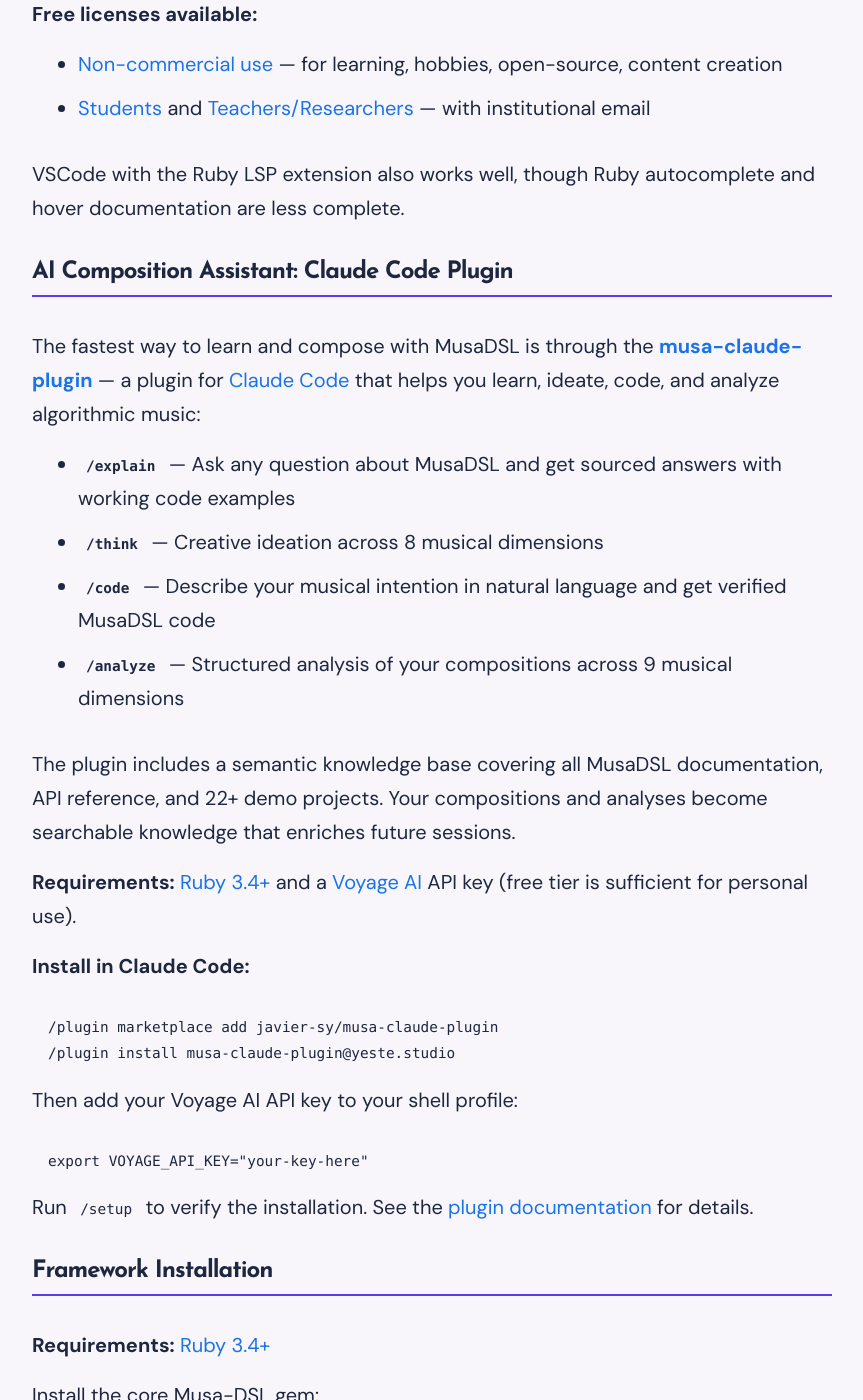
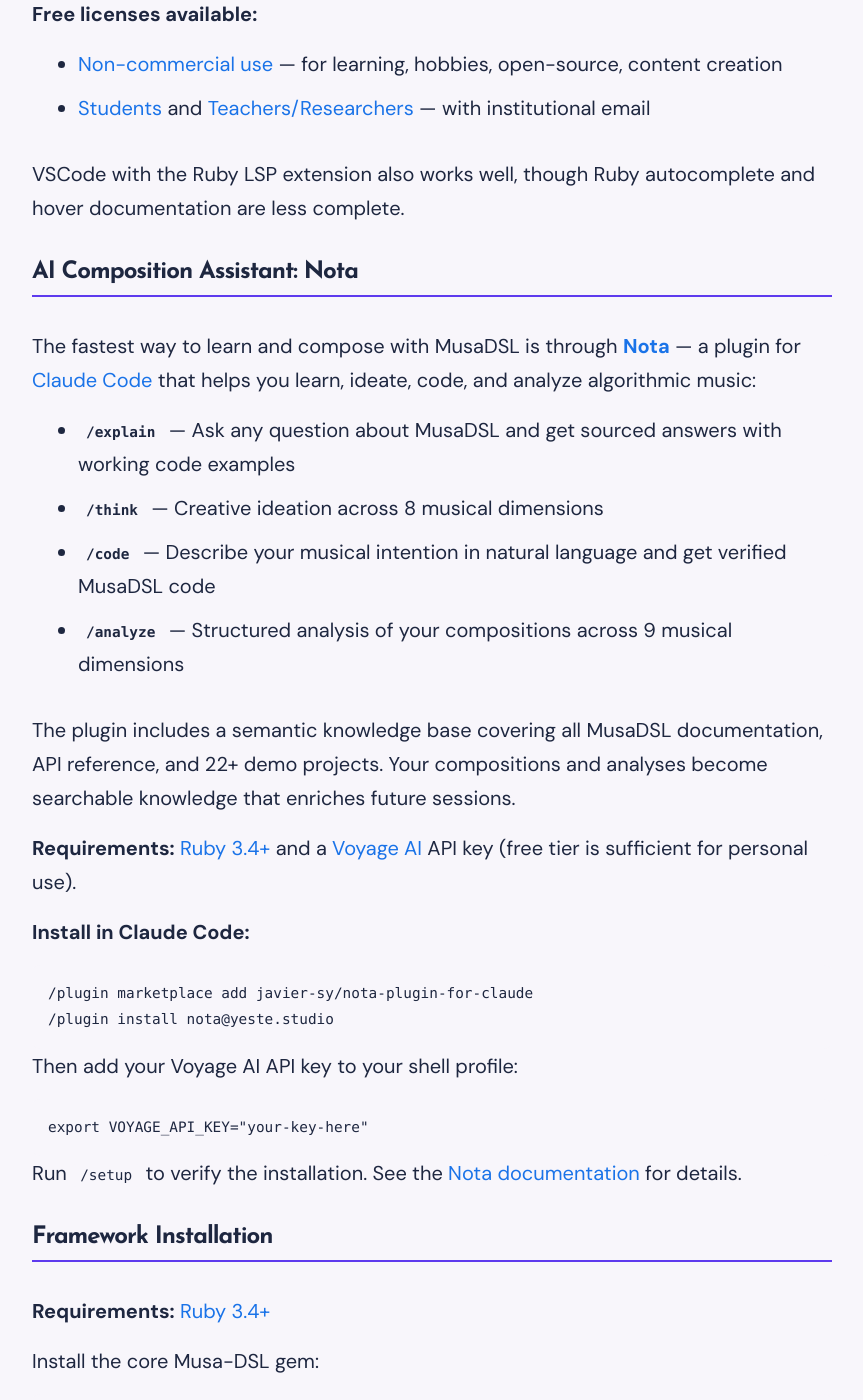
Before and after one commit to javier-sy/musadsl-website, a Jekyll site: the page built from index.html, in a window 1280 px wide and 1400 px high, scrolled down 4667 px. Shown: the whole window, without its empty margins (208-1071 px from the left). Built offline with Jekyll 4.4.1, drawn with Linux system fonts in a browser that asks for light colours; comment, search, counter and statistics services are not loaded; some of the changed text lies outside the part shown.

Commit message:
Update plugin references: musa-claude-plugin → Nota
Renamed plugin to nota-plugin-for-claude (skills prefix: /nota:).

```diff
--- a/index.html
+++ b/index.html
@@ -59,7 +59,7 @@ description: MusaDSL is an open source Ruby framework for algorithmic sound and
         <strong>New to MusaDSL?</strong> Start composing right away with
         <a href="https://www.jetbrains.com/ruby/" target="_blank" rel="noopener">RubyMine</a>
         (free for non-commercial use) and the
-        <a href="https://github.com/javier-sy/musa-claude-plugin" target="_blank" rel="noopener">Claude Code plugin</a>
+        <a href="https://github.com/javier-sy/nota-plugin-for-claude" target="_blank" rel="noopener">Nota plugin for Claude Code</a>
         — an AI composition assistant that helps you learn, ideate, code, and analyze algorithmic music.
         <a href="#getting-started">Get started &rarr;</a>
       </p>
@@ -102,10 +102,10 @@ description: MusaDSL is an open source Ruby framework for algorithmic sound and
 
     <!-- Claude Code Plugin -->
     <div class="component-category">
-      <h3 class="category__title">Claude Code Plugin</h3>
+      <h3 class="category__title">Nota — Claude Code Plugin</h3>
       <div class="components-grid">
         <div class="component-card">
-          <h4 class="component__title">musa-claude-plugin</h4>
+          <h4 class="component__title">nota-plugin-for-claude</h4>
           <p class="component__description">
             A plugin for <a href="https://claude.ai/code" target="_blank" rel="noopener">Claude Code</a>
             that transforms Claude into an algorithmic composition assistant with deep knowledge of MusaDSL.
@@ -135,10 +135,10 @@ description: MusaDSL is an open source Ruby framework for algorithmic sound and
             Uses sqlite-vec + Voyage AI embeddings for semantic search.
           </p>
           <div class="component__links">
-            <a href="https://github.com/javier-sy/musa-claude-plugin" target="_blank" rel="noopener">
+            <a href="https://github.com/javier-sy/nota-plugin-for-claude" target="_blank" rel="noopener">
               <ion-icon name="logo-github"></ion-icon> GitHub
             </a>
-            <a href="https://github.com/javier-sy/musa-claude-plugin#readme" target="_blank" rel="noopener">
+            <a href="https://github.com/javier-sy/nota-plugin-for-claude#readme" target="_blank" rel="noopener">
               <ion-icon name="document-text-outline"></ion-icon> README
             </a>
           </div>
@@ -320,10 +320,10 @@ description: MusaDSL is an open source Ruby framework for algorithmic sound and
         VSCode with the Ruby LSP extension also works well, though Ruby autocomplete and hover documentation are less complete.
       </p>
 
-      <h3>AI Composition Assistant: Claude Code Plugin</h3>
+      <h3>AI Composition Assistant: Nota</h3>
       <p>
-        The fastest way to learn and compose with MusaDSL is through the
-        <a href="https://github.com/javier-sy/musa-claude-plugin" target="_blank" rel="noopener"><strong>musa-claude-plugin</strong></a>
+        The fastest way to learn and compose with MusaDSL is through
+        <a href="https://github.com/javier-sy/nota-plugin-for-claude" target="_blank" rel="noopener"><strong>Nota</strong></a>
         &mdash; a plugin for <a href="https://claude.ai/code" target="_blank" rel="noopener">Claude Code</a>
         that helps you learn, ideate, code, and analyze algorithmic music:
       </p>
@@ -345,15 +345,15 @@ description: MusaDSL is an open source Ruby framework for algorithmic sound and
         (free tier is sufficient for personal use).
       </p>
       <p><strong>Install in Claude Code:</strong></p>
-      <pre><code>/plugin marketplace add javier-sy/musa-claude-plugin
-/plugin install musa-claude-plugin@yeste.studio</code></pre>
+      <pre><code>/plugin marketplace add javier-sy/nota-plugin-for-claude
+/plugin install nota@yeste.studio</code></pre>
       <p>
         Then add your Voyage AI API key to your shell profile:
       </p>
       <pre><code>export VOYAGE_API_KEY="your-key-here"</code></pre>
       <p>
         Run <code>/setup</code> to verify the installation.
-        See the <a href="https://github.com/javier-sy/musa-claude-plugin#readme" target="_blank" rel="noopener">plugin documentation</a> for details.
+        See the <a href="https://github.com/javier-sy/nota-plugin-for-claude#readme" target="_blank" rel="noopener">Nota documentation</a> for details.
       </p>
 
       <h3>Framework Installation</h3>
```
